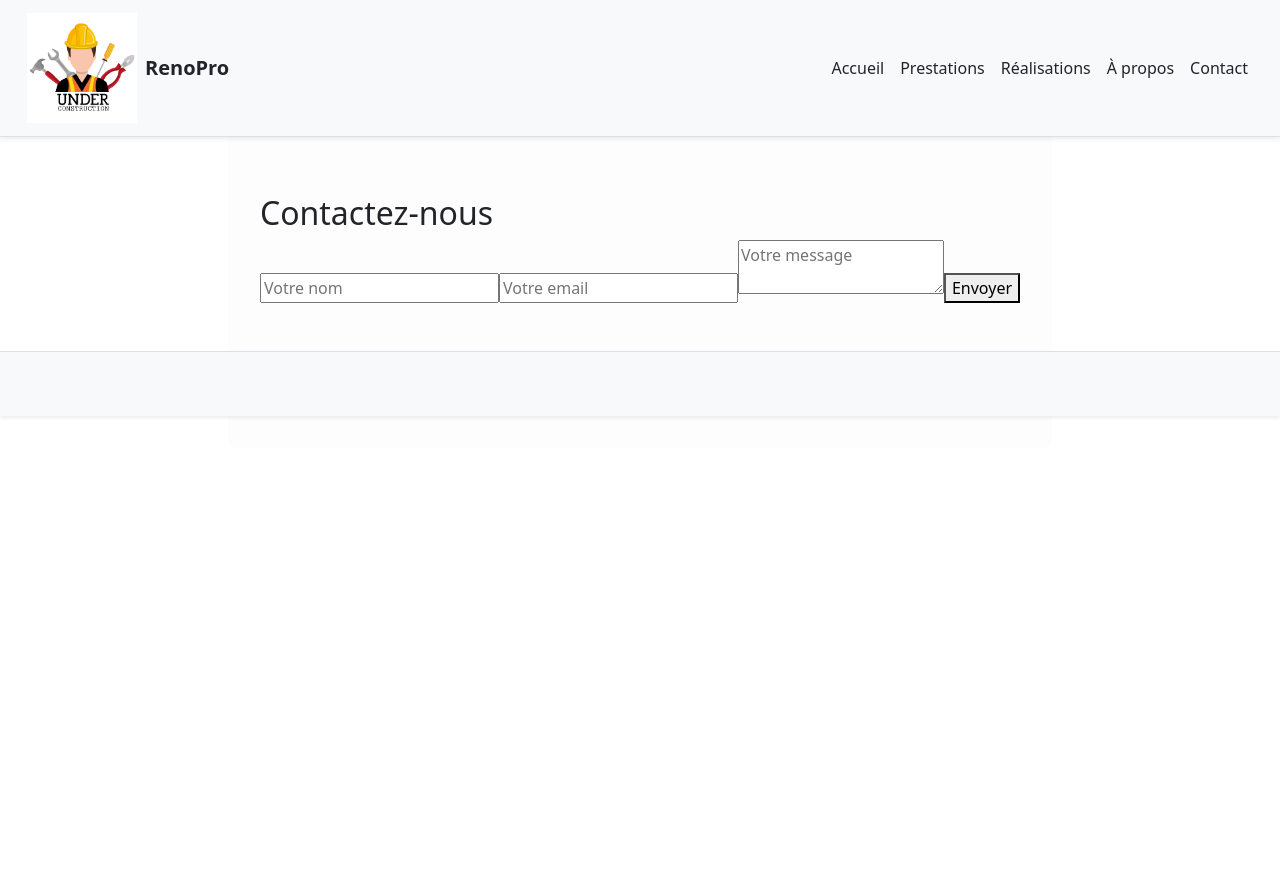
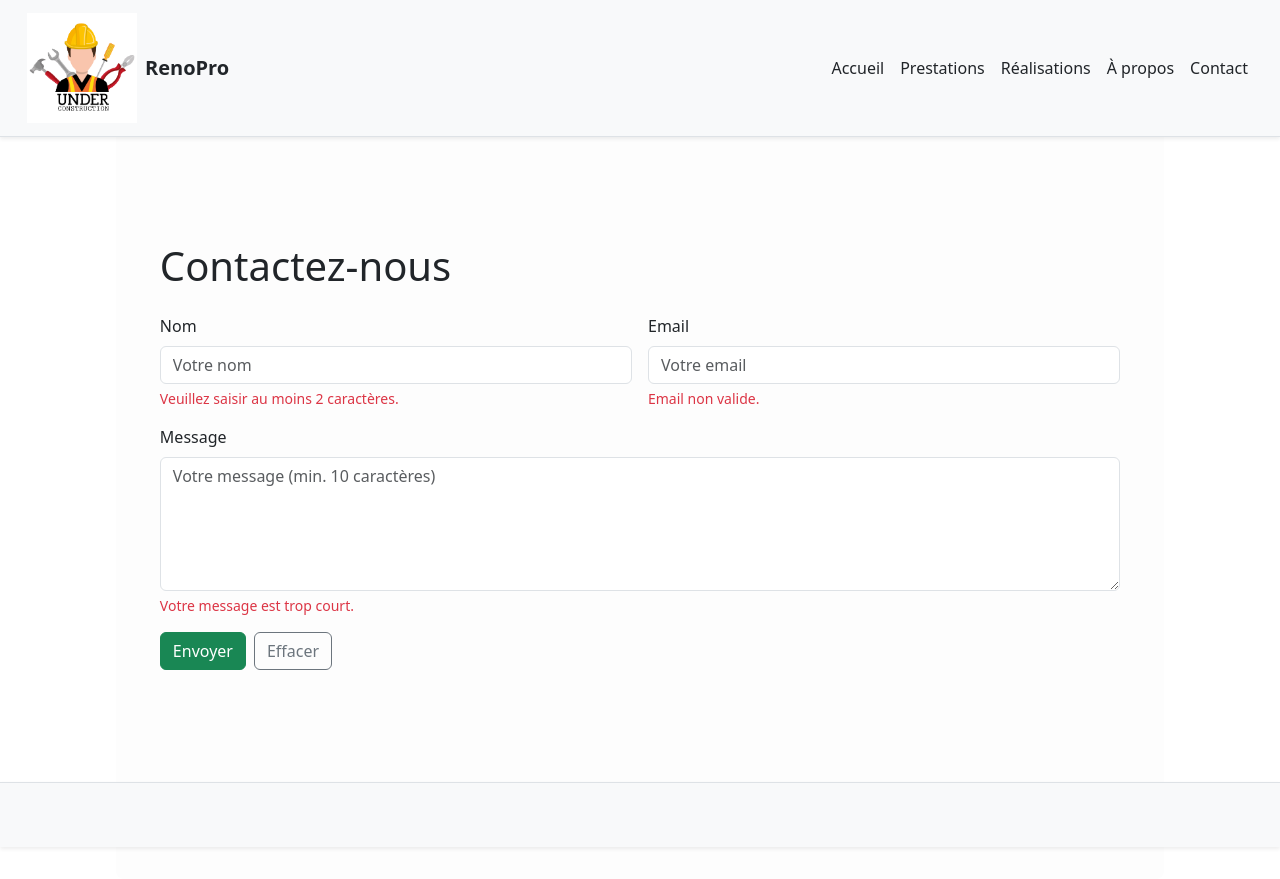
Before and after one commit to MustaphaMab/must-entretien, a Vue app: page /contact in a window 1280 px wide. Before the commit the page ends 800 px from the top, so only its background shows below. Built offline with nearby package versions, Linux system fonts and the light colour scheme.

Commit message:
Amélioration formulaire contact : validations, honeypot, anti-spam

```diff
--- a/src/views/ContactView.vue
+++ b/src/views/ContactView.vue
@@ -1,61 +1,136 @@
 <template>
-  <div>
-    <h2>Contactez-nous</h2>
-    <form @submit.prevent="sendMessage">
-      <input type="text" v-model="form.name" placeholder="Votre nom" required />
-      <input type="email" v-model="form.email" placeholder="Votre email" required />
-      <textarea v-model="form.message" placeholder="Votre message" required></textarea>
-      <button type="submit">Envoyer</button>
+  <section class="container py-5">
+    <h1 class="mb-4">Contactez-nous</h1>
+
+    <form @submit.prevent="onSubmit" class="row g-3" novalidate>
+      <!-- Nom -->
+      <div class="col-md-6">
+        <label class="form-label">Nom</label>
+        <input v-model.trim="form.name" type="text" class="form-control"
+               :class="{'is-invalid': submitted && !rules.name(form.name)}"
+               placeholder="Votre nom" required />
+        <div class="invalid-feedback">Veuillez saisir au moins 2 caractères.</div>
+      </div>
+
+      <!-- Email -->
+      <div class="col-md-6">
+        <label class="form-label">Email</label>
+        <input v-model.trim="form.email" type="email" class="form-control"
+               :class="{'is-invalid': submitted && !rules.email(form.email)}"
+               placeholder="Votre email" required />
+        <div class="invalid-feedback">Email non valide.</div>
+      </div>
+
+      <!-- Message -->
+      <div class="col-12">
+        <label class="form-label">Message</label>
+        <textarea v-model.trim="form.message" class="form-control" rows="5"
+                  :class="{'is-invalid': submitted && !rules.message(form.message)}"
+                  placeholder="Votre message (min. 10 caractères)" required />
+        <div class="invalid-feedback">Votre message est trop court.</div>
+      </div>
+
+      <!-- 🐝 Honeypot (champ caché pour piéger les bots) -->
+      <div class="d-none">
+        <label>Ne pas remplir</label>
+        <input v-model="form.website" type="text" autocomplete="off" tabindex="-1" />
+      </div>
+
+      <div class="col-12 d-flex gap-2">
+        <button class="btn btn-success" :disabled="sending">
+          {{ sending ? 'Envoi…' : 'Envoyer' }}
+        </button>
+        <button type="button" class="btn btn-outline-secondary" @click="reset" :disabled="sending">
+          Effacer
+        </button>
+      </div>
     </form>
 
-    <!-- Message de retour -->
-    <p v-if="successMessage">{{ successMessage }}</p>
-    <p v-if="errorMessage" style="color:red;">{{ errorMessage }}</p>
-  </div>
+    <!-- Messages -->
+    <div class="mt-3">
+      <div v-if="ok" class="alert alert-success">✅ Votre message a bien été envoyé.</div>
+      <div v-if="error" class="alert alert-danger">{{ error }}</div>
+    </div>
+  </section>
 </template>
 
 <script>
 export default {
   data() {
     return {
-      // Données liées aux champs du formulaire
-      form: {
-        name: '',
-        email: '',
-        message: ''
-      },
-      successMessage: '',
-      errorMessage: ''
-    }
+      form: { name: "", email: "", message: "", website: "" }, // website = honeypot
+      sending: false,
+      ok: false,
+      error: "",
+      submitted: false,
+      lastSubmitAt: 0, // anti « spam rapide »
+      // Règles de validation
+      rules: {
+        name: v => typeof v === 'string' && v.length >= 2,
+        email: v => /^[^\s@]+@[^\s@]+\.[^\s@]+$/.test(v || ''),
+        message: v => typeof v === 'string' && v.length >= 10
+      }
+    };
   },
   methods: {
-    async sendMessage() {
+    reset() {
+      this.form = { name: "", email: "", message: "", website: "" };
+      this.ok = false; this.error = ""; this.submitted = false;
+    },
+    async onSubmit() {
+      this.submitted = true;
+      this.ok = false; this.error = "";
+
+      // 1) validations front
+      if (!this.rules.name(this.form.name) ||
+          !this.rules.email(this.form.email) ||
+          !this.rules.message(this.form.message)) {
+        this.error = "Veuillez corriger les champs en rouge.";
+        return;
+      }
+
+      // 2) honeypot : si rempli → bot
+      if (this.form.website) {
+        this.error = "Requête rejetée.";
+        return;
+      }
+
+      // 3) anti-spam simple : pas plus d’un envoi toutes les 15s
+      const now = Date.now();
+      if (now - this.lastSubmitAt < 15000) {
+        this.error = "Vous venez d’envoyer un message. Merci de patienter quelques secondes.";
+        return;
+      }
+      this.lastSubmitAt = now;
+
+      // 4) envoi
+      this.sending = true;
       try {
-        // On envoie les données du formulaire vers la Netlify Function
-        const response = await fetch('/.netlify/functions/sendMail', {
-          method: 'POST',
-          body: JSON.stringify(this.form)
+        const res = await fetch("/.netlify/functions/sendMail", {
+          method: "POST",
+          headers: { "Content-Type": "application/json" },
+          body: JSON.stringify({
+            name: this.form.name,
+            email: this.form.email,
+            message: this.form.message
+          })
         });
-
-        // On attend la réponse
-        const result = await response.json();
-
-        // Si tout s’est bien passé
-        if (result.success) {
-          this.successMessage = "Votre message a été envoyé avec succès ✅";
-          this.errorMessage = '';
-          this.form = { name: '', email: '', message: '' }; // reset du formulaire
-        } else {
-          // Si erreur renvoyée
-          this.errorMessage = "Erreur lors de l’envoi du message ❌";
-          this.successMessage = '';
-        }
-      } catch (err) {
-        // Si problème réseau ou crash côté serveur
-        this.errorMessage = "Impossible de contacter le serveur ❌";
-        this.successMessage = '';
+        const data = await res.json();
+        if (!res.ok || !data.success) throw new Error(data.error || "Erreur serveur");
+        this.ok = true;
+        this.reset(); // remet le formulaire à zéro (et garde l’alerte OK)
+        this.ok = true;
+      } catch (e) {
+        this.error = "❌ Impossible d’envoyer votre message. Réessayez plus tard.";
+      } finally {
+        this.sending = false;
       }
     }
   }
-}
+};
 </script>
+
+<style scoped>
+/* Optionnel : un petit confort visuel */
+.invalid-feedback { display: block; }
+</style>
```
